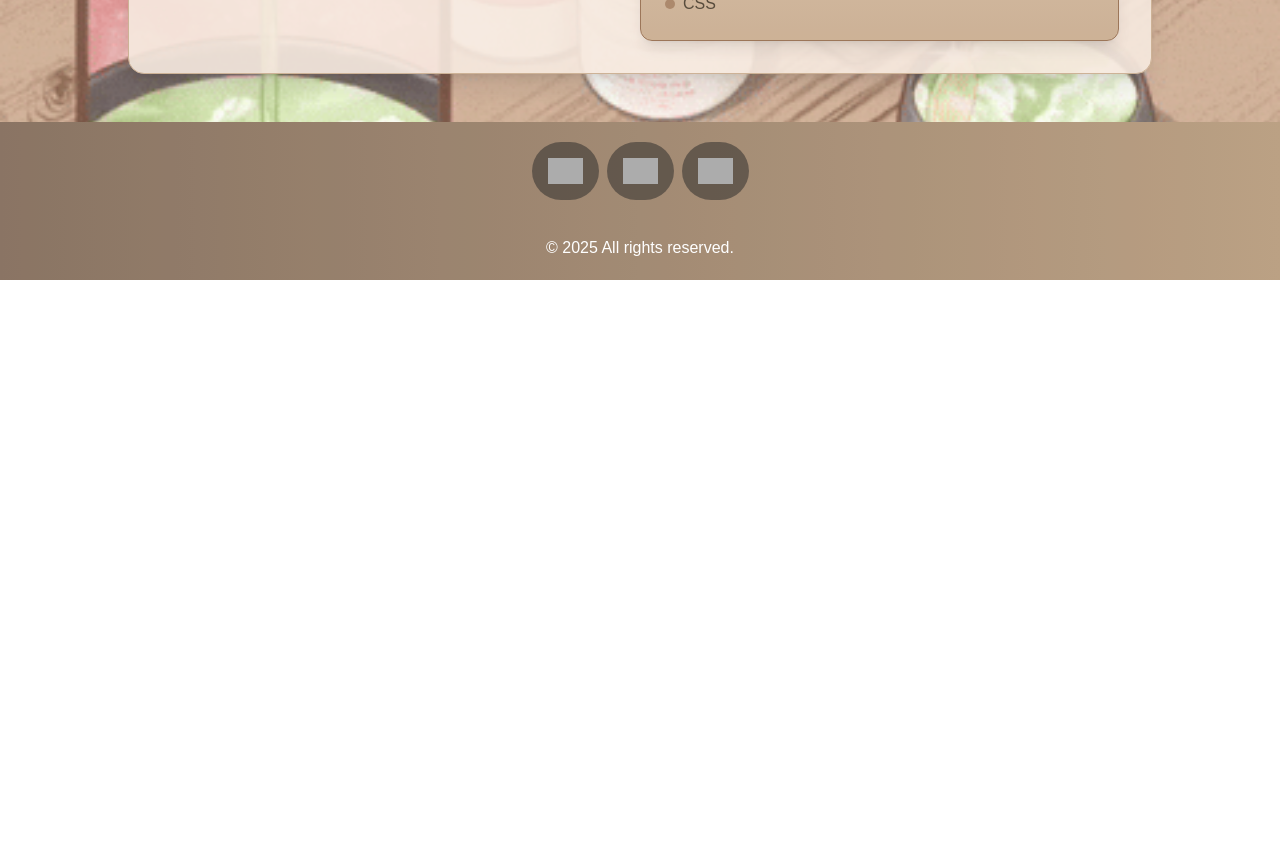
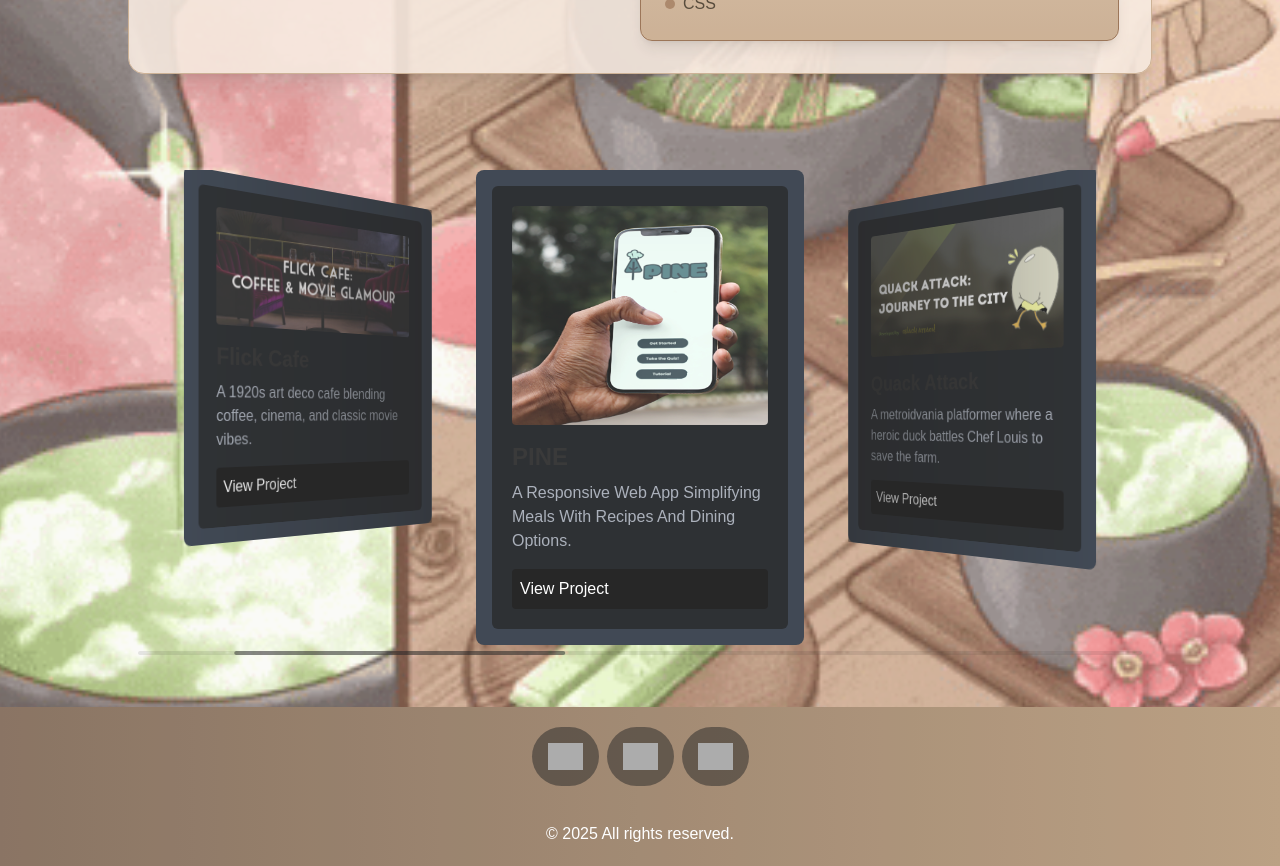
Before and after one commit to danielder10/My-Portfolio, a Next.js app: page / in a window 1280 px wide. Shown: the part 700-1566 px from the top of the page. Before the commit the page ends 980 px from the top, so only its background shows below. Built offline with nearby package versions, Linux system fonts and the light colour scheme; grey boxes are pictures that could not be loaded.

Commit message:
testing a new swiper component for landing page

```diff
--- a/components/LandingPage.tsx
+++ b/components/LandingPage.tsx
@@ -1,4 +1,4 @@
-"use client";
+'use client';
 
 import React, { useState } from "react";
 import { useRouter } from "next/navigation";
@@ -7,6 +7,7 @@ import Footer from "@/components/Footer";
 import Button from "@/components/Button";
 import CategorySelector from "@/components/Category";
 import Typing from "@/components/Typing";
+import SwiperComponent from "@/components/Swiper";
 
 const LandingPage: React.FC = () => {
   const router = useRouter();
@@ -103,6 +104,8 @@ const LandingPage: React.FC = () => {
           </div>
         </div>
       </section>
+      {/* Swiper Component */}
+      <SwiperComponent selectedCategory={selectedCategory} />
       </main>
 
       {/* Footer */}
--- /dev/null
+++ b/components/Swiper.tsx
@@ -0,0 +1,111 @@
+"use client";
+
+import { Swiper as SwiperReact, SwiperSlide } from "swiper/react";
+import { EffectCoverflow, Scrollbar, Mousewheel, Autoplay } from "swiper/modules";
+import "swiper/css";
+import "swiper/css/scrollbar";
+import "swiper/css/effect-coverflow";
+
+const projects = [
+  {
+    name: "Flick Cafe",
+    description: "A 1920s art deco cafe blending coffee, cinema, and classic movie vibes.",
+    image: "/Mockup4.png",
+    link: "/flickcafe",
+  },
+  {
+    name: "PINE",
+    description: "A Responsive Web App Simplifying Meals With Recipes And Dining Options.",
+    image: "/Mockup2.png",
+    link: "/pine",
+  },
+  {
+    name: "Quack Attack",
+    description: "A metroidvania platformer where a heroic duck battles Chef Louis to save the farm.",
+    image: "/Mockup3.png",
+    link: "/quackattack",
+  },
+  {
+    name: "Reach Out",
+    description: "A Responsive Web App Supporting Justice-Impacted individuals in finding employment",
+    image: "/Mockup.png",
+    link: "/reachout",
+  },
+  {
+    name: "Soda Can Design",
+    description: "Find On Behance As Well!",
+    image: "/soda.png",
+    link: "/soda",
+  },
+  {
+    name: "Magazine",
+    description: "Find On Behance As Well!",
+    image: "https://media.istockphoto.com/id/1147544807/vector/thumbnail-image-vector-graphic.jpg?s=612x612&w=0&k=20&c=rnCKVbdxqkjlcs3xH87-9gocETqpspHFXu5dIGB4wuM=",
+    link: "/",
+  },
+  {
+    name: "How To Use The Compass Card",
+    description: "Find On Behance As Well!",
+    image: "https://media.istockphoto.com/id/1147544807/vector/thumbnail-image-vector-graphic.jpg?s=612x612&w=0&k=20&c=rnCKVbdxqkjlcs3xH87-9gocETqpspHFXu5dIGB4wuM=",
+    link: "/",
+  },
+  {
+    name: "Mechanical Object",
+    description: "Find On Behance As Well!",
+    image: "/camera.png",
+    link: "https://www.behance.net/daniel_der",
+  },
+];
+
+interface SwiperComponentProps {
+  selectedCategory: string;
+}
+
+const SwiperComponent: React.FC<SwiperComponentProps> = ({ selectedCategory }) => {
+  const filteredProjects = selectedCategory === "All" ? projects : projects.filter(project => {
+    if (selectedCategory === "Coded Web Designs") {
+      return ["Flick Cafe", "PINE", "Quack Attack", "Reach Out"].includes(project.name);
+    }
+    if (selectedCategory === "Adobe Design") {
+      return ["Soda Can Design", "Magazine", "How To Use The Compass Card", "Mechanical Object"].includes(project.name);
+    }
+    return false;
+  });
+
+  return (
+    <section className="w-full max-w-screen-lg py-12">
+      <SwiperReact
+        modules={[EffectCoverflow, Scrollbar, Mousewheel, Autoplay]}
+        slidesPerView={1}
+        spaceBetween={20}
+        mousewheel={true}
+        parallax={true}
+        centeredSlides={true}
+        effect="coverflow"
+        autoplay={{ delay: 2000, pauseOnMouseEnter: true }}
+        scrollbar={{ draggable: true }}
+        breakpoints={{
+          600: { slidesPerView: 2 },
+          1000: { slidesPerView: 3 },
+          1400: { slidesPerView: 4 },
+        }}
+        className="swiper-container"
+      >
+        {filteredProjects.map((project, index) => (
+          <SwiperSlide key={index} className="bg-gray-800 p-4 rounded-lg">
+            <div className="cardPopout bg-black bg-opacity-70 p-5 rounded-md flex flex-col">
+              <img src={project.image} alt={project.name} className="w-full rounded mb-4" />
+              <h2 className="text-2xl font-bold mb-2">{project.name}</h2>
+              <p className="text-gray-400">{project.description}</p>
+              <a href={project.link} className="mt-4 flex items-center justify-between bg-black text-white p-2 rounded transition hover:bg-blue-600">
+                View Project
+              </a>
+            </div>
+          </SwiperSlide>
+        ))}
+      </SwiperReact>
+    </section>
+  );
+};
+
+export default SwiperComponent;
--- a/package.json
+++ b/package.json
@@ -13,6 +13,7 @@
     "react": "^19.0.0",
     "react-dom": "^19.0.0",
     "react-type-animation": "^3.2.0",
+    "swiper": "^11.2.5",
     "webpack": "^5.97.1"
   },
   "devDependencies": {
```
Also changed, not shown: 1 other file (tests, documents, lock files or other folders).
